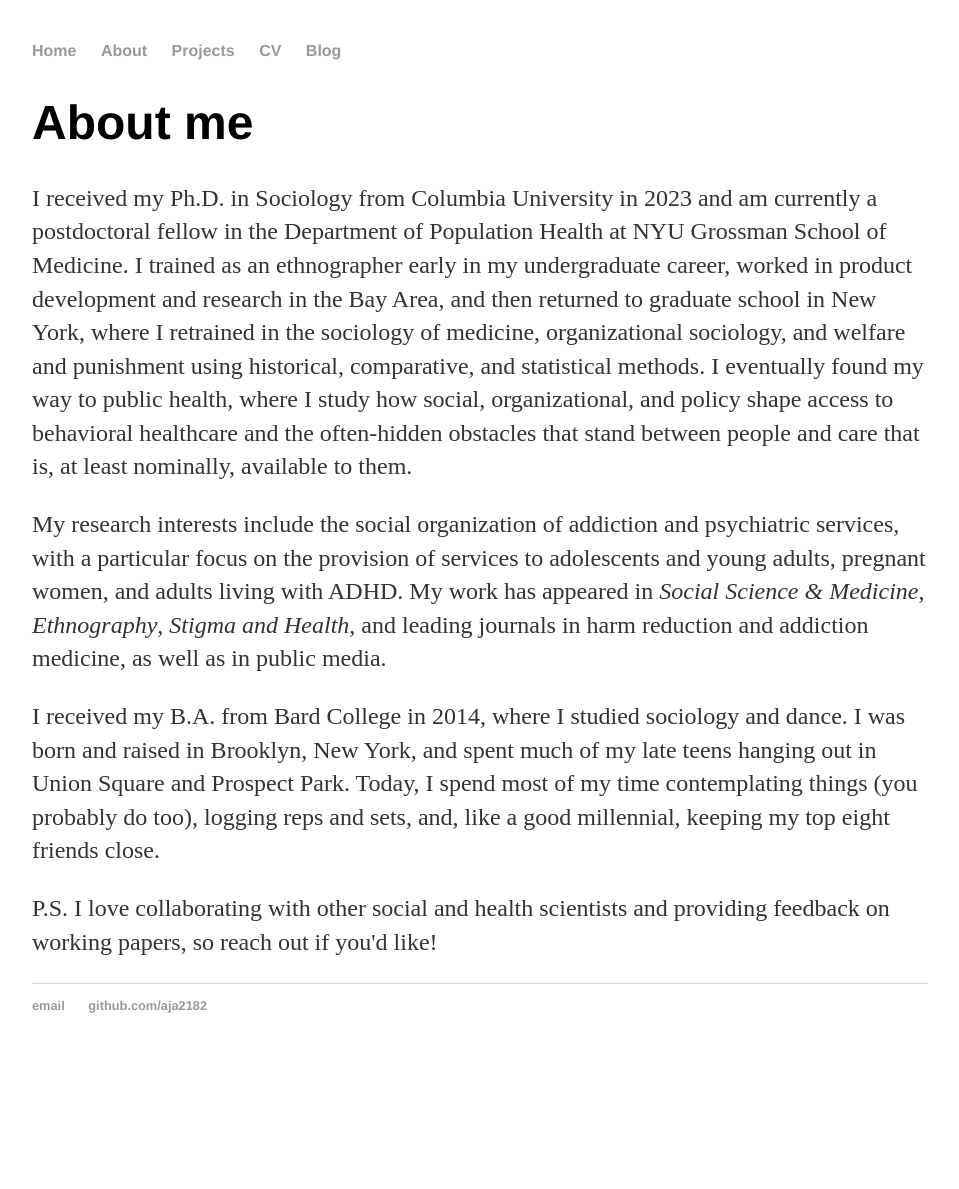
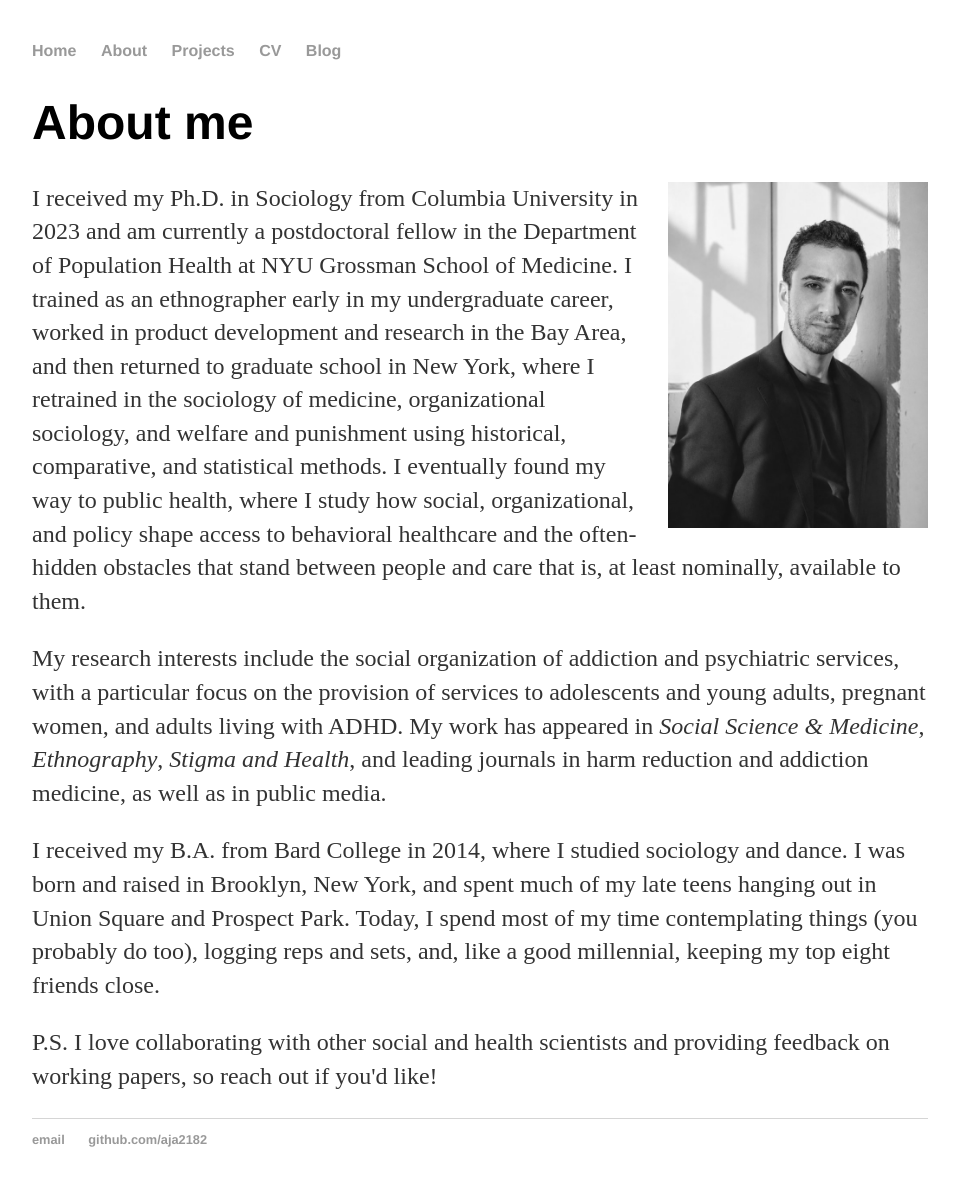
Before and after one commit to aja2182/aja2182.github.io, a Jekyll site: the page built from about/index.html, in a window 1280 px wide. Shown: the whole page, without its empty margins (160-1119 px from the left). Built offline with Jekyll 4.4.1, drawn with Linux system fonts in a browser that asks for light colours; before the commit the page ends 1055 px from its top, so only the background shows below that.

Commit message:
Add portrait photo to About page
Co-Authored-By: Claude Opus 5.5 <noreply@anthropic.com>
Claude-Session: https://claude.ai/code/session_01UBGUuVKp8RBC6Hia74W8jU

```diff
--- a/about/index.html
+++ b/about/index.html
@@ -4,6 +4,8 @@ title: About me
 ---
 
 <h1>About me</h1>
+
+<img src="/about/josh-aleksanyan.jpg" alt="Portrait of Josh Aleksanyan" class="portrait">
 
 <p>I received my Ph.D. in Sociology from Columbia University in 2023 and am currently a postdoctoral fellow in the Department of Population Health at NYU Grossman School of Medicine. I trained as an ethnographer early in my undergraduate career, worked in product development and research in the Bay Area, and then returned to graduate school in New York, where I retrained in the sociology of medicine, organizational sociology, and welfare and punishment using historical, comparative, and statistical methods. I eventually found my way to public health, where I study how social, organizational, and policy shape access to behavioral healthcare and the often-hidden obstacles that stand between people and care that is, at least nominally, available to them.</p>
 
--- a/css/main.css
+++ b/css/main.css
@@ -103,3 +103,20 @@ pre { overflow-x: auto; }
         margin-bottom: 10px;
     }
 }
+
+.portrait {
+    float: right;
+    width: 260px;
+    max-width: 40%;
+    height: auto;
+    margin: 0 0 1em 1.5em;
+}
+@media (max-width: 600px) {
+    .portrait {
+        float: none;
+        display: block;
+        width: 100%;
+        max-width: 320px;
+        margin: 0 auto 1em;
+    }
+}
```
Also changed, not shown: about/josh-aleksanyan.jpg (added).
